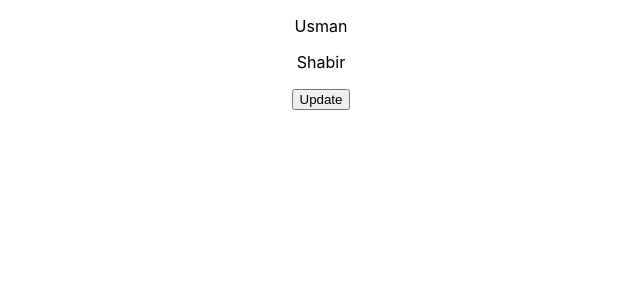
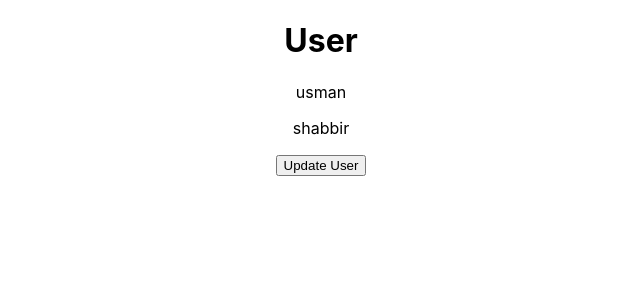
Before and after one commit to usmanshabbir756/react-basics, a React (Create React App) app: page / in a window 1280 px wide. Shown: the top 300 px of the page, without its empty margins (319-959 px from the left). Built offline with nearby package versions, Linux system fonts and the light colour scheme.

Commit message:
useState hook for functional component state

```diff
--- a/src/App.js
+++ b/src/App.js
@@ -5,6 +5,7 @@ import { FirstComponent as FC , SecondComponent as SC } from './components/MyCom
 import MC from './components/MyComponent';
 import Student from './components/Student';
 import Employee from './components/Employee';
+import User from './components/User';
 
 function App() {
 
@@ -25,7 +26,8 @@ const skills=['HTML','CSS'];
       <MC /> */}
       {/* <Student firstName="Usman" lastName="Shabbir"/> */}
       {/* <Student data={skills}/> */}
-      <Employee />
+      {/* <Employee /> */}
+      <User />
     </div>
   );
 }
--- /dev/null
+++ b/src/components/User.js
@@ -0,0 +1,28 @@
+import { useState } from "react";
+
+function User(){
+    // const [firstName,setFirstName] = useState('Usman')
+    // const [lastName,setlastName] = useState('Shabbir')
+
+    // function updateUser(){
+    //     setFirstName('USM')
+    //     setlastName('SHA')
+    // }
+
+    const [user,setUser] = useState({firstName:"usman", lastName:"shabbir"})
+
+    function updateUser(){
+        setUser({firstName:"USM",lastName:"SHA"})
+    }
+
+    return(
+        <div>
+            <h1>User</h1>
+            <p>{user.firstName}</p>
+            <p>{user.lastName}</p>
+            <button onClick={updateUser}>Update User</button>
+        </div>
+    )
+}
+
+export default User
```
